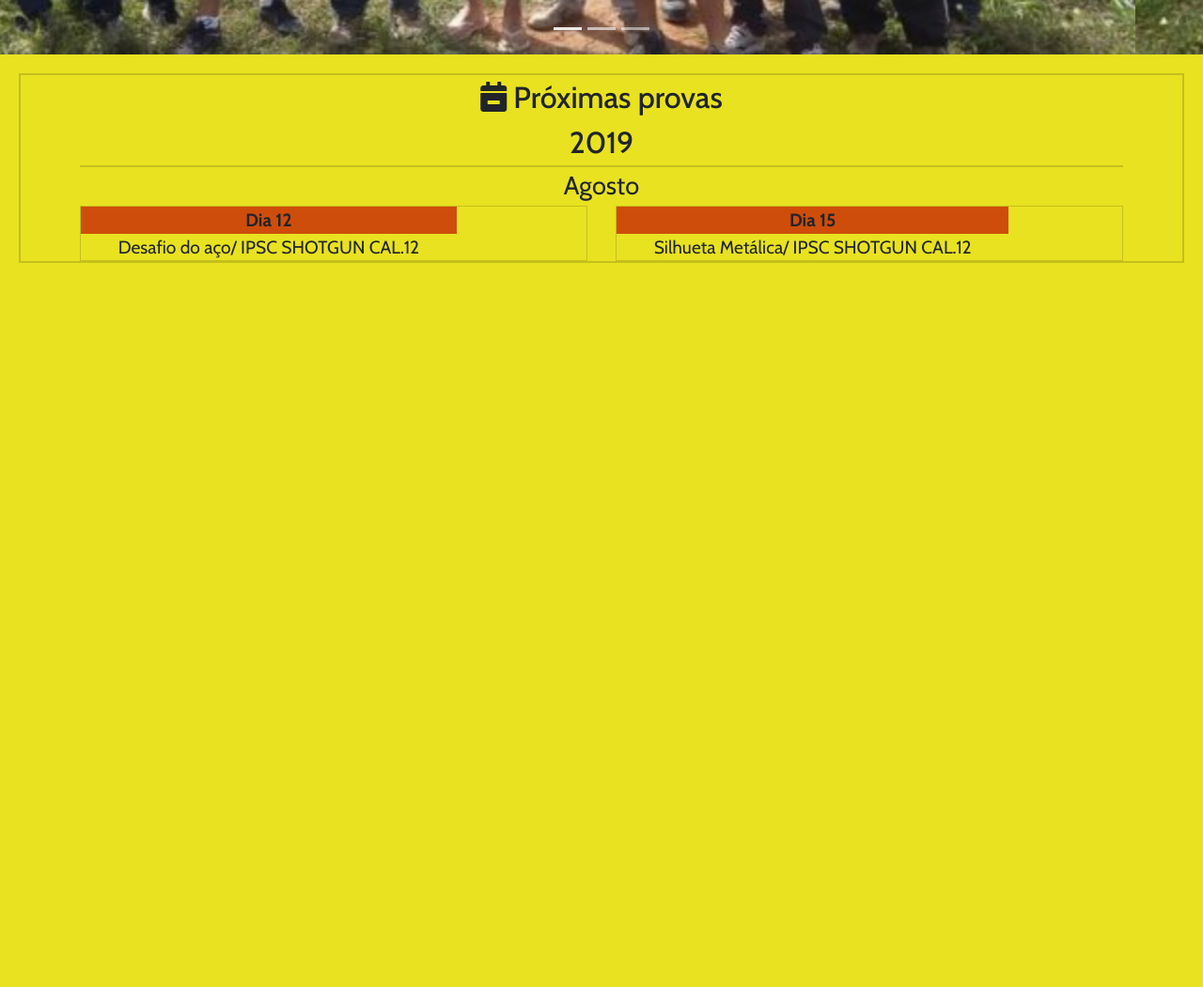
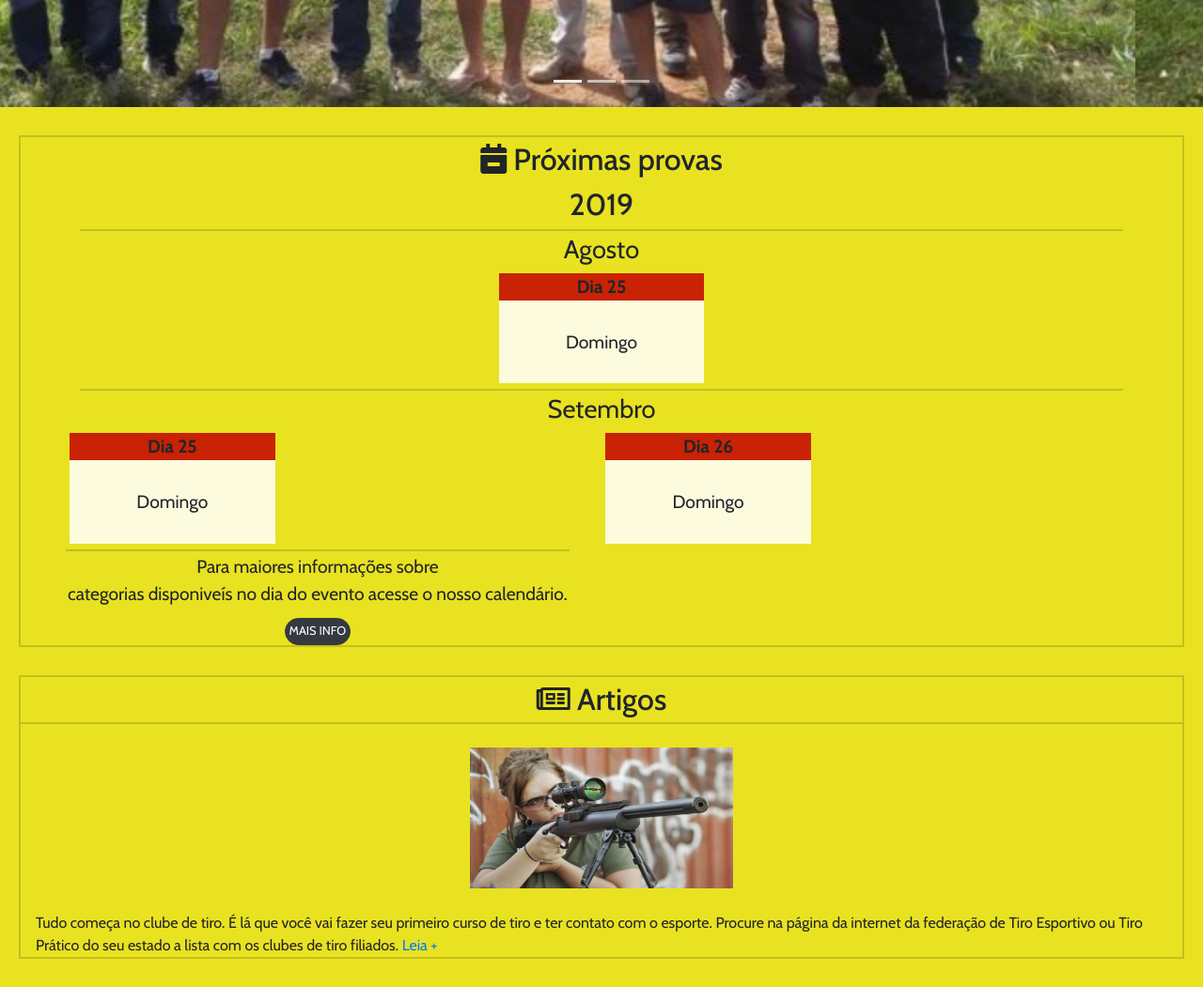
Before and after one commit to lucas-stellet/clubetirosf, a website: page index.html in a window 1280 px wide. Shown: the part 1288-2339 px from the top of the page at 94% size. Before the commit the page ends 1588 px from the top, so only its background shows below. Drawn offline with nearby package versions, Linux system fonts and the light colour scheme.

Commit message:
Seção de próximos eventos finalizado e inicio da seção de artigos.

```diff
--- a/assets/css/custom.css
+++ b/assets/css/custom.css
@@ -72,30 +72,86 @@ p {
 
 /* CALENDAR */
 
-.calendar {
-    margin: 20px;
+.next-events {
+    margin: 30px 20px;
     text-align: center;
     border: 2px solid rgba(0, 0, 0, 0.158);
+    background: rgb(233, 226, 33);
 }
 
-.calendar-title {
+.next-events-title {
+    font-size: 2rem;
+    font-weight: 500;
+}
+
+.next-events-month{
+    font-size: 1.7rem;
+    font-weight: 400;
+    border-top: 2px solid rgba(0, 0, 0, 0.158);
+    margin-top: 2px;
+}
+
+.next-events-days {
+    font-size: 1.2rem;
+    margin: 4px;
+}
+
+.next-events-date{
+    font-weight: bolder;
+    background: rgba(195, 1, 1, 0.85);
+}
+
+.next-events-weekday {
+    background:rgba(255, 255, 255, 0.85);
+    padding: 30px;
+}
+
+.next-events-footer {
+    border-top: 2px solid rgba(0, 0, 0, 0.158);
+    margin-top: 2px;
+}
+
+.next-events-info p {
+    margin-bottom: 10px;
+    font-size: 1.2rem;
+    font-weight: 400;
+    text-align: center;
+    display: inline-block;
+    padding: 2px;
+}
+
+.btn-circle {
+    width: auto;
+    height: auto;
+    padding: 4px 4px;
+    border-radius: 15px;
+    text-align: center;
+    font-size: 0.8em;
+    line-height: 1.42857;
+}
+
+.articles {
+    margin: 30px 20px;
+    text-align: center;
+    border: 2px solid rgba(0, 0, 0, 0.158);
+    background: rgb(233, 226, 33);
+}
+
+.articles-title p{
     font-size: 2rem;
     font-weight: 500;
     border-bottom: 2px solid rgba(0, 0, 0, 0.158);
 }
 
-
-.calendar-month{
-    font-size: 1.7rem;
-    font-weight: 400;
+.articles-img img {
+    width: 280px;
+    height: 150px;
+    margin-top: 25px;
 }
 
-.calendar-days {
-    font-size: 1.2rem;
-    border: 1px solid rgba(0, 0, 0, 0.158);
+.articles-minitext p {
+    margin-top: 25px;
+    text-align: left;
+    font-size: 1.0rem;
+    padding: 0px 16px;
 }
-
-.calendar-day p {
-    background: rgba(195, 1, 1, 0.658);
-    font-weight: bolder;
-}
--- a/index.html
+++ b/index.html
@@ -90,6 +90,9 @@
                     <div class="utilities-item">
                         <p><i class="fas fa-calendar-alt"></i> Calendário</p>
                     </div>
+                    <div class="utilities-item">
+                        <p><i class="fas fa-edit"></i> Resultados</p>
+                    </div>
                 </div>
             </div>
         </section>
@@ -120,55 +123,121 @@
                 <span class="sr-only">Next</span>
             </a>
         </div>
-
-        <section class="calendar">
+        <!-- NEXT EVENTS -->
+        <section class="next-events">
             <div class="container">
 
                 <!-- TITLE AND YEAR -->
                 <div class="row">
                     <div class="col-12">
-                        <div class="calendar-title">
+                        <div class="next-events-title">
                             <p><i class="fas fa-calendar-minus"></i> Próximas provas</p>
                             <p>2019</p>
                         </div>
                     </div>
                 </div>
-                <!-- MONTH -->
+                <!-- NEXT EVENTS MONTH -->
                 <div class="row">
                     <div class="col-12">
-                        <div class="calendar-month d-flex justify-content-center">
+                        <div class="next-events-month d-flex justify-content-center">
                             <p>Agosto</p>
                         </div>
                     </div>
                 </div>
-                <!-- DAYS -->
+                <!-- NEXT EVENTS DAYS -->
                 <div class="row">
-                    <div class="col-6">
-                        <div class="calendar-days d-flex justify-content-start">
+                    <div class="col-12">
+                        <div class="next-events-days d-flex justify-content-center">
                             <div class="row">
-                                <div class="col-12 calendar-day">
-                                    <p>Dia 12</p>
+                                <div class="col-12 next-events-date">
+                                    <p>Dia 25</p>
                                 </div>
-                                <div class="col-12 calendar-event">
-                                    <p>Desafio do aço/ IPSC SHOTGUN CAL.12</p>
-                                </div>
-                            </div>
-                        </div>
-                    </div>
-                    <div class="col-6">
-                        <div class="calendar-days d-flex justify-content-start">
-                            <div class="row">
-                                <div class="col-12 calendar-day">
-                                    <p>Dia 15</p>
-                                </div>
-                                <div class="col-12 calendar-event">
-                                    <p>Silhueta Metálica/ IPSC SHOTGUN CAL.12</p>
+                                <div class="col-12 next-events-weekday">
+                                    <p>Domingo</p>
                                 </div>
                             </div>
                         </div>
                     </div>
                 </div>
 
+                <!-- NEXT EVENTS MONTH -->
+                <div class="row">
+                    <div class="col-12">
+                        <div class="next-events-month d-flex justify-content-center">
+                            <p>Setembro</p>
+                        </div>
+                    </div>
+                </div>
+                <!-- NEXT EVENTS DAYS -->
+                <div class="row">
+                    <div class="col-6">
+                        <div class="next-events-days d-flex justify-content-start">
+                            <div class="row">
+                                <div class="col-12 next-events-date">
+                                    <p>Dia 25</p>
+                                </div>
+                                <div class="col-12 next-events-weekday">
+                                    <p>Domingo</p>
+                                </div>
+                            </div>
+                        </div>
+                    </div>
+                    <div class="col-6">
+                        <div class="next-events-days d-flex justify-content-start">
+                            <div class="row">
+                                <div class="col-12 next-events-date">
+                                    <p>Dia 26</p>
+                                </div>
+                                <div class="col-12 next-events-weekday">
+                                    <p>Domingo</p>
+                                </div>
+                            </div>
+                        </div>
+                    </div>
+                </div>
+
+                <!-- NEXT EVENTS FOOTER -->
+                <div class="row">
+                    <div class="next-events-footer">
+                        <div class="col-12">
+                            <div class="next-events-info">
+                                <div class="row">
+                                    <p>Para maiores informações sobre <br>
+                                        categorias disponiveís no dia do evento
+                                        acesse o nosso calendário.</p>
+                                </div>
+                                <div class="row d-flex justify-content-center">
+                                    <button type="button" class="btn btn-dark btn-circle">MAIS INFO</i></button>
+                                </div>
+                            </div>
+                        </div>
+                    </div>
+                </div>
+            </div>
+
+
+        </section>
+
+        <!-- ARTICLES -->
+        <section class="articles">
+            <div class="row">
+                <div class="col-12 articles-title">
+                    <p><i class="far fa-newspaper"></i> Artigos</p>
+                </div>
+            </div>
+            <div class="row ">
+                <div class="col-12 articles-img">
+                    <img src="/assets/img/woman-sniper.jpg" alt="">
+                </div>
+            </div>
+            <div class="row">
+                <div class="col-12 articles-minitext">
+                    <p>
+                        Tudo começa no clube de tiro. É lá que você vai fazer seu primeiro curso de tiro e ter contato
+                        com o esporte. Procure na página da internet da federação de Tiro Esportivo ou Tiro Prático do
+                        seu estado a lista com os clubes de tiro filiados. <a href="" class="read-more">Leia +</a>
+                    </p>
+                </div>
             </div>
         </section>
 
```
Also changed, not shown: assets/img/woman-sniper.jpg (added), 1 other file.
